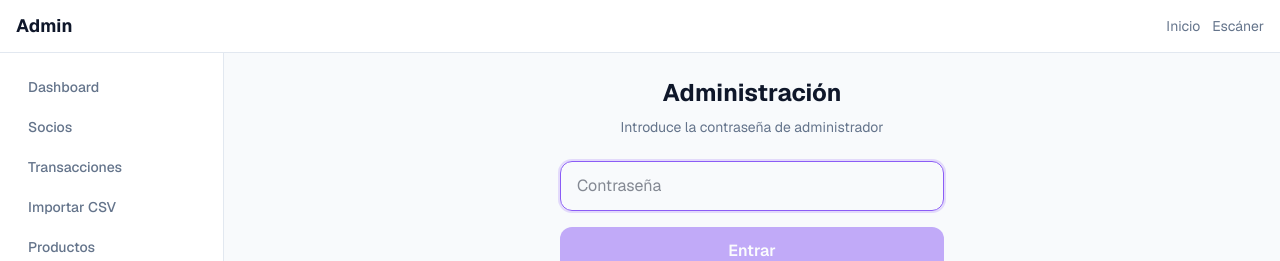
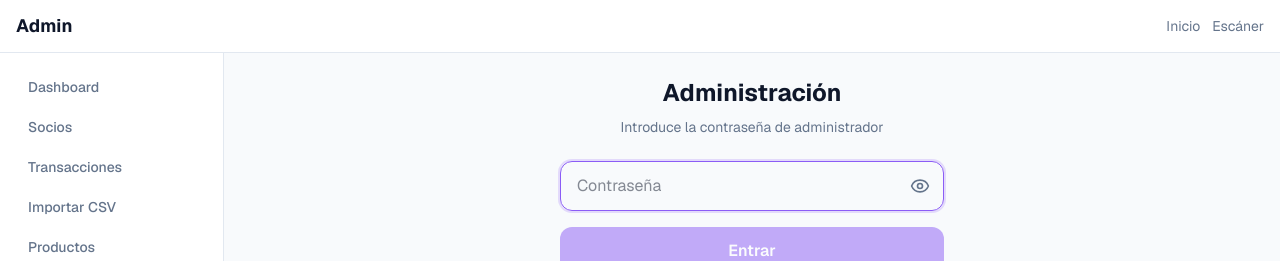
Before and after one commit to javiheruso/ComparsaQR, a Next.js app: page /admin/login in a window 1280 px wide. Shown: the top 261 px of the page. Built offline with nearby package versions, Linux system fonts and the light colour scheme.

Commit message:
solucion contraseña

```diff
--- a/src/app/admin/login/page.tsx
+++ b/src/app/admin/login/page.tsx
@@ -2,11 +2,13 @@
 
 import { useState, FormEvent } from "react";
 import { useRouter } from "next/navigation";
+import { Eye, EyeOff } from "lucide-react";
 
 export default function LoginPage() {
   const [password, setPassword] = useState("");
   const [error, setError] = useState<string | null>(null);
   const [loading, setLoading] = useState(false);
+  const [showPassword, setShowPassword] = useState(false);
   const router = useRouter();
 
   const handleSubmit = async (e: FormEvent) => {
@@ -45,15 +47,31 @@ export default function LoginPage() {
         </div>
 
         <form onSubmit={handleSubmit} className="space-y-4">
-          <div>
+          <div className="relative">
             <input
-              type="password"
+              type={showPassword ? "text" : "password"}
               value={password}
               onChange={(e) => setPassword(e.target.value)}
               placeholder="Contraseña"
-              className="w-full px-4 py-3 border border-border rounded-xl focus:outline-none focus:ring-2 focus:ring-primary/20 focus:border-primary transition-colors"
+              className="w-full px-4 py-3 pr-12 border border-border rounded-xl focus:outline-none focus:ring-2 focus:ring-primary/20 focus:border-primary transition-colors"
+              autoComplete="current-password"
+              autoCapitalize="none"
+              autoCorrect="off"
+              spellCheck={false}
               autoFocus
             />
+            <button
+              type="button"
+              onClick={() => setShowPassword((visible) => !visible)}
+              className="absolute inset-y-0 right-0 flex w-12 items-center justify-center text-muted-foreground hover:text-foreground transition-colors"
+              aria-label={showPassword ? "Ocultar contraseña" : "Mostrar contraseña"}
+            >
+              {showPassword ? (
+                <EyeOff className="h-5 w-5" />
+              ) : (
+                <Eye className="h-5 w-5" />
+              )}
+            </button>
           </div>
 
           {error && (
--- a/src/app/api/auth/login/route.ts
+++ b/src/app/api/auth/login/route.ts
@@ -1,4 +1,11 @@
 import { login } from "@/lib/auth";
+
+function shouldUseSecureCookie(request: Request) {
+  const forwardedProtocol = request.headers.get("x-forwarded-proto");
+  const protocol = forwardedProtocol ?? new URL(request.url).protocol.replace(":", "");
+
+  return protocol === "https";
+}
 
 export async function POST(request: Request) {
   try {
@@ -11,7 +18,7 @@ export async function POST(request: Request) {
       );
     }
 
-    const success = await login(password);
+    const success = await login(password, shouldUseSecureCookie(request));
 
     if (!success) {
       return Response.json(
--- a/src/app/api/auth/logout/route.ts
+++ b/src/app/api/auth/logout/route.ts
@@ -1,6 +1,13 @@
 import { logout } from "@/lib/auth";
 
-export async function POST() {
-  await logout();
+function shouldUseSecureCookie(request: Request) {
+  const forwardedProtocol = request.headers.get("x-forwarded-proto");
+  const protocol = forwardedProtocol ?? new URL(request.url).protocol.replace(":", "");
+
+  return protocol === "https";
+}
+
+export async function POST(request: Request) {
+  await logout(shouldUseSecureCookie(request));
   return Response.json({ success: true });
 }
--- a/src/lib/auth.ts
+++ b/src/lib/auth.ts
@@ -7,16 +7,18 @@ export interface SessionData {
   isLoggedIn: boolean;
 }
 
-const sessionOptions = {
+function getSessionOptions(secureCookie = process.env.NODE_ENV === "production") {
+  return {
     cookieName: "comparsa_admin_session",
     password: process.env.SESSION_SECRET || "complex_password_at_least_32_characters_long_for_security",
     ttl: 60 * 60 * 8, // 8 hours
     cookieOptions: {
-    secure: process.env.NODE_ENV === "production",
+      secure: secureCookie,
       httpOnly: true,
       sameSite: "lax" as const,
     },
   };
+}
 
 function secureCompare(value: string, expected: string): boolean {
   const valueHash = createHash("sha256").update(value).digest();
@@ -34,7 +36,7 @@ async function verifyAdminPassword(password: string, expected: string): Promise<
 
 export async function getSession() {
   const cookieStore = await cookies();
-  const session = await getIronSession<SessionData>(cookieStore, sessionOptions);
+  const session = await getIronSession<SessionData>(cookieStore, getSessionOptions());
 
   if (!session.isLoggedIn) {
     session.isLoggedIn = false;
@@ -43,7 +45,7 @@ export async function getSession() {
   return session;
 }
 
-export async function login(password: string): Promise<boolean> {
+export async function login(password: string, secureCookie?: boolean): Promise<boolean> {
   const adminPassword = process.env.ADMIN_PASSWORD;
   if (!adminPassword) return false;
 
@@ -51,7 +53,7 @@ export async function login(password: string): Promise<boolean> {
 
   if (isValid) {
     const cookieStore = await cookies();
-    const session = await getIronSession<SessionData>(cookieStore, sessionOptions);
+    const session = await getIronSession<SessionData>(cookieStore, getSessionOptions(secureCookie));
     session.isLoggedIn = true;
     await session.save();
   }
@@ -59,8 +61,8 @@ export async function login(password: string): Promise<boolean> {
   return isValid;
 }
 
-export async function logout() {
+export async function logout(secureCookie?: boolean) {
   const cookieStore = await cookies();
-  const session = await getIronSession<SessionData>(cookieStore, sessionOptions);
+  const session = await getIronSession<SessionData>(cookieStore, getSessionOptions(secureCookie));
   session.destroy();
 }
```
Lines whose indentation alone changed are shown as unchanged.
